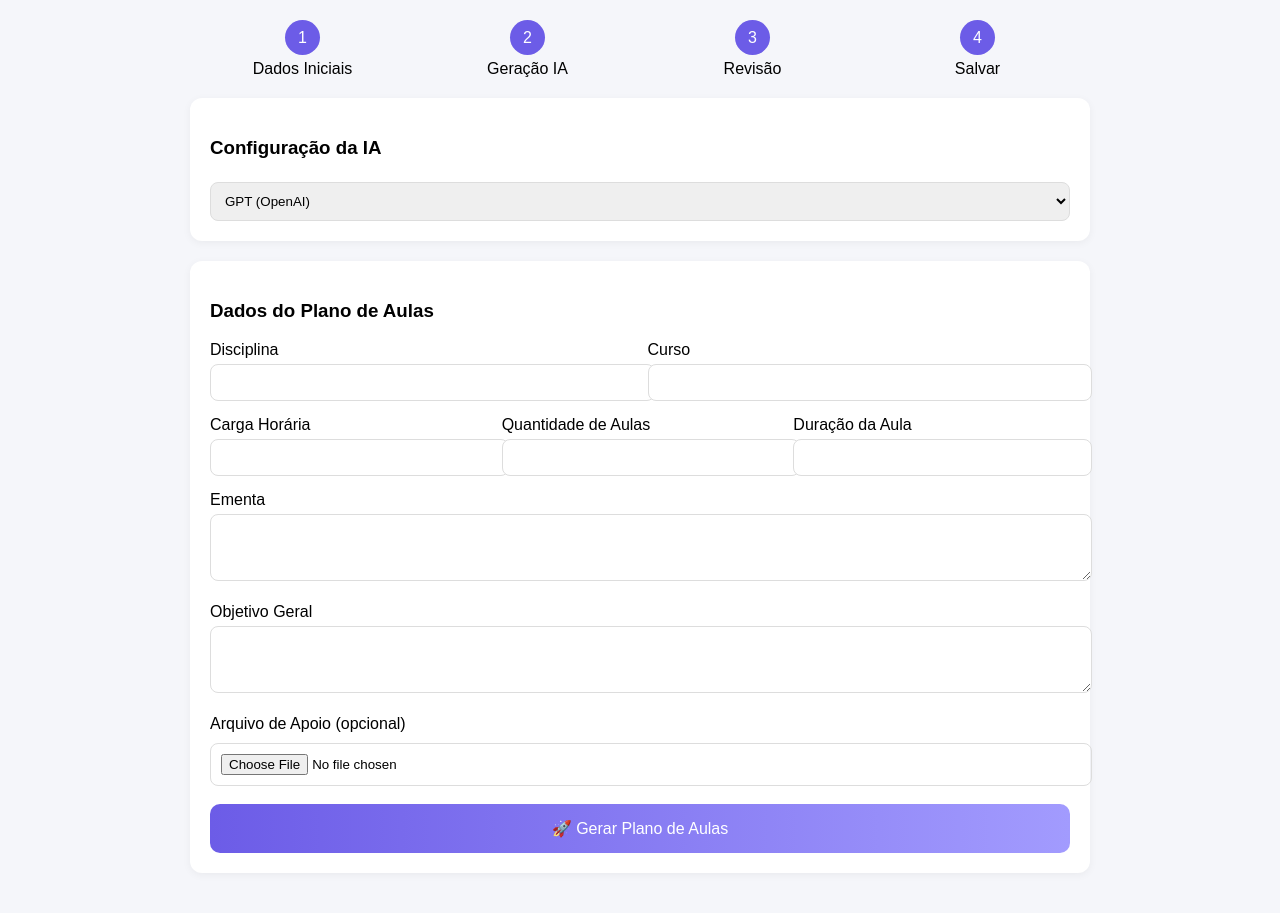
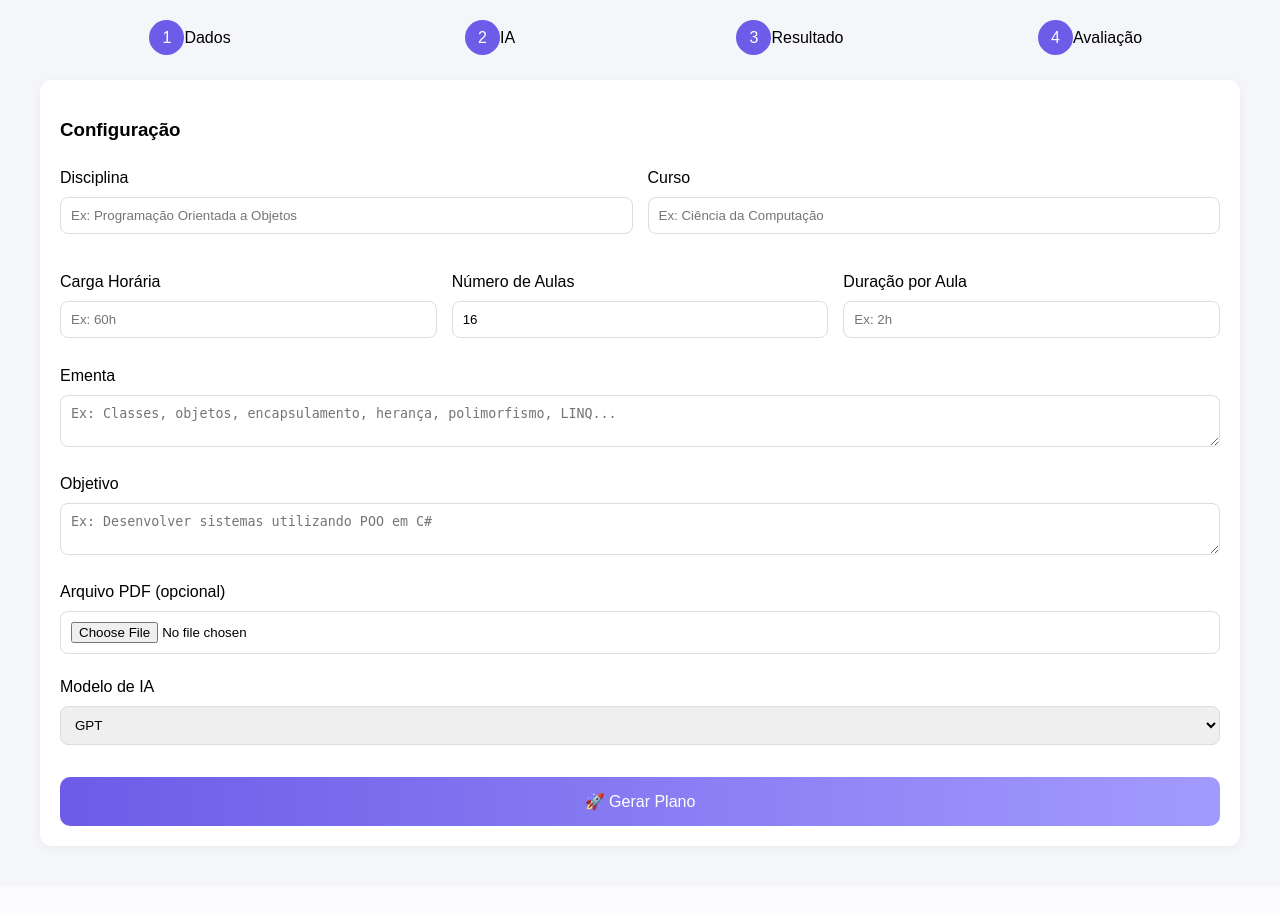
Before and after one commit to MarcelinoGarcia-NA/geradorAula, a Flask app: page / in a window 1280 px wide. After the commit the page ends 848 px from the top, so only its background shows below. Run offline with Flask 3, Linux system fonts and the light colour scheme.

Commit message:
Update index.html

```diff
--- a/templates/index.html
+++ b/templates/index.html
@@ -14,7 +14,7 @@
 }
 
 .container {
-      max-width: 900px;
+  max-width: 1200px;
   margin: auto;
 }
 
@@ -46,7 +46,7 @@
   padding: 20px;
   border-radius: 12px;
   margin-bottom: 20px;
-      box-shadow: 0 2px 8px rgba(0, 0, 0, 0.05);
+  box-shadow: 0 2px 8px rgba(0,0,0,0.05);
 }
 
 .row {
@@ -59,9 +59,7 @@
   flex: 1;
 }
 
-    input,
-    textarea,
-    select {
+input, textarea, select {
   width: 100%;
   padding: 10px;
   border-radius: 8px;
@@ -87,8 +85,71 @@
 button:hover {
   opacity: 0.9;
 }
+
+.resultado-container {
+  display: none;
+  gap: 20px;
+}
+
+.resultado-left {
+  flex: 1.2;
+}
+
+.resultado-right {
+  flex: 1;
+}
+
+.plano-box {
+  background: #fafafa;
+  padding: 15px;
+  border-radius: 8px;
+  max-height: 600px;
+  overflow-y: auto;
+  border: 1px solid #eee;
+}
+
+.metric-grid {
+  display: grid;
+  grid-template-columns: 1fr 1fr;
+  gap: 10px;
+}
+label {
+  display: block;
+  margin-top: 10px;
+  margin-bottom: 5px;
+  font-weight: 500;
+}
+
+input,
+textarea,
+select {
+  width: 100%;
+  padding: 10px;
+  border-radius: 8px;
+  border: 1px solid #ddd;
+  margin-bottom: 14px; /* 🔥 aqui resolve o “colado” */
+  box-sizing: border-box;
+}
+
+.aula {
+  background: white;
+  border-left: 6px solid #6c5ce7;
+  padding: 15px;
+  margin-bottom: 20px;
+  border-radius: 10px;
+  box-shadow: 0 2px 8px rgba(0,0,0,0.05);
+}
+
+.aula h2 {
+  margin-top: 0;
+  color: #6c5ce7;
+}
+
+h4 {
+  margin-bottom: 5px;
+  color: #333;
+}
 </style>
-
 </head>
 
 <body>
@@ -96,102 +157,147 @@
 <div class="container">
 
 <div class="steps">
-      <div class="step">
-        <div class="step-circle">1</div>
-        <div>Dados Iniciais</div>
-      </div>
-      <div class="step">
-        <div class="step-circle">2</div>
-        <div>Geração IA</div>
-      </div>
-      <div class="step">
-        <div class="step-circle">3</div>
-        <div>Revisão</div>
-      </div>
-      <div class="step">
-        <div class="step-circle">4</div>
-        <div>Salvar</div>
-      </div>
+  <div class="step"><div class="step-circle">1</div>Dados</div>
+  <div class="step"><div class="step-circle">2</div>IA</div>
+  <div class="step"><div class="step-circle">3</div>Resultado</div>
+  <div class="step"><div class="step-circle">4</div>Avaliação</div>
 </div>
 
-    <form id="form" method="POST" action="/gerar" enctype="multipart/form-data">
+<form id="form">
 
 <div class="card">
-        <h3>Configuração da IA</h3>
-        <select name="ia">
-          <option value="gpt">GPT (OpenAI)</option>
-          <option value="claude">Claude</option>
-        </select>
-      </div>
 
-      <div class="card">
-        <h3>Dados do Plano de Aulas</h3>
+<h3>Configuração</h3>
 
 <div class="row">
   <div class="col">
     <label>Disciplina</label>
-            <input type="text" name="disciplina" required>
+    <input name="disciplina" placeholder="Ex: Programação Orientada a Objetos" required>
   </div>
+
   <div class="col">
     <label>Curso</label>
-            <input type="text" name="curso" required>
+    <input name="curso" placeholder="Ex: Ciência da Computação" required>
   </div>
 </div>
 
 <div class="row">
   <div class="col">
     <label>Carga Horária</label>
-            <input type="text" name="carga" required>
+    <input name="carga" placeholder="Ex: 60h">
   </div>
+
   <div class="col">
-            <label>Quantidade de Aulas</label>
-            <input type="number" name="qtd_aulas" required>
+    <label>Número de Aulas</label>
+    <input name="qtd_aulas" placeholder="Ex: 16" value="16">
   </div>
+
   <div class="col">
-            <label>Duração da Aula</label>
-            <input type="text" name="duracao" required>
+    <label>Duração por Aula</label>
+    <input name="duracao" placeholder="Ex: 2h">
   </div>
 </div>
 
 <label>Ementa</label>
-        <textarea name="ementa" rows="3" required></textarea>
+<textarea name="ementa" placeholder="Ex: Classes, objetos, encapsulamento, herança, polimorfismo, LINQ..."></textarea>
+
+<label>Objetivo</label>
+<textarea name="objetivo" placeholder="Ex: Desenvolver sistemas utilizando POO em C#"></textarea>
+
+<!-- ✅ INPUT DE ARQUIVO -->
+<label>Arquivo PDF (opcional)</label>
+<input type="file" name="arquivo" accept="application/pdf">
+
+<label>Modelo de IA</label>
+<select name="ia">
+  <option value="gpt">GPT</option>
+  <option value="claude">Claude</option>
+</select>
 
 <br><br>
 
-        <label>Objetivo Geral</label>
-        <textarea name="objetivo" rows="3" required></textarea>
-
-        <br><br>
-
-        <label>Arquivo de Apoio (opcional)</label>
-        <input type="file" name="arquivo" style="margin-top:10px;">
-
-        <br><br>
-
-        <button type="submit">🚀 Gerar Plano de Aulas</button>
+<button type="submit">🚀 Gerar Plano</button>
 
 </div>
+
 </form>
+
+<div id="resultado" class="resultado-container">
+
+<div class="resultado-left card">
+<h3>Plano Gerado</h3>
+<div id="conteudo" class="plano-box"></div>
+</div>
+
+<div class="resultado-right card">
+<h3>Avaliação</h3>
+
+<input id="nomeProfessor" placeholder="Nome do professor">
+
+<div class="metric-grid">
+  <div>
+    <label>Fluidez</label>
+    <input type="number" min="0" max="5" onchange="av.fluidez=this.value">
+  </div>
+
+  <div>
+    <label>Capacidade</label>
+    <input type="number" min="0" max="5" onchange="av.capacidade=this.value">
+  </div>
+
+  <div>
+    <label>Diversidade</label>
+    <input type="number" min="0" max="5" onchange="av.diversidade=this.value">
+  </div>
+
+  <div>
+    <label>Complexidade</label>
+    <input type="number" min="0" max="5" onchange="av.complexidade=this.value">
+  </div>
+
+  <div>
+    <label>Relevância</label>
+    <input type="number" min="0" max="5" onchange="av.relevancia=this.value">
+  </div>
+</div>
+
+<br>
+
+<label>
+Comentários
+</label>
+
+<textarea placeholder="Observações..." onchange="av.observacoes=this.value"></textarea>
+
+<button type="button" onclick="salvar()">📊 Salvar Avaliação</button>
+
+</div>
+
+</div>
 
 </div>
 
 <script>
-document.getElementById("form").addEventListener("submit", async function(e) {
+let av = {
+  fluidez:0,
+  capacidade:0,
+  diversidade:0,
+  complexidade:0,
+  relevancia:0,
+  incompleta:false,
+  observacoes:""
+};
+
+document.getElementById("form").addEventListener("submit", async function(e){
   e.preventDefault();
 
+  const resultado = document.getElementById("resultado");
+  const conteudo = document.getElementById("conteudo");
+
+  resultado.style.display = "flex";
+  conteudo.innerHTML = "⏳ Gerando plano...<br><br>";
+
   const formData = new FormData(this);
-
-  let resultado = document.getElementById("resultado-stream");
-
-  if (!resultado) {
-    resultado = document.createElement("div");
-    resultado.className = "card";
-    resultado.innerHTML = "<h3>Resultado</h3><div id='conteudo'></div>";
-    document.querySelector(".container").appendChild(resultado);
-  }
-
-  const conteudo = document.getElementById("conteudo");
-  conteudo.innerHTML = "⏳ Gerando...<br><br>";
 
   const response = await fetch("/gerar", {
     method: "POST",
@@ -201,13 +307,83 @@ document.getElementById("form").addEventListener("submit", async function(e) {
   const reader = response.body.getReader();
   const decoder = new TextDecoder();
 
+  conteudo.innerHTML = "";
+
+  let buffer = "";
+
+function formatarPlano(texto) {
+  return texto
+    .replace(/=== AULA (\d+) ===/g, `
+      <div class="aula">
+        <h2>📘 Aula $1</h2>
+    `)
+    .replace(/Conteúdo:/g, "<h4>📌 Conteúdo</h4>")
+    .replace(/Recursos didáticos:/g, "<h4>📚 Recursos didáticos</h4>")
+    .replace(/Livro:/g, "<h4>📖 Livro</h4>")
+    .replace(/Capítulo:/g, "<h4>📘 Capítulo</h4>")
+    .replace(/Metodologia:/g, "<h4>🧠 Metodologia</h4>")
+    .replace(/Atividade:/g, "<h4>🛠 Atividade</h4>")
+    .replace(/Avaliação:/g, "<h4>🧾 Avaliação</h4>")
+    .replace(/\n/g, "<br>");
+}
+
 while (true) {
   const { done, value } = await reader.read();
   if (done) break;
 
-    conteudo.innerHTML += decoder.decode(value).replace(/\n/g, "<br>");
+  buffer += decoder.decode(value);
+
+  conteudo.innerHTML = formatarPlano(buffer);
 }
 });
+
+async function salvar(){
+
+  const nome = document.getElementById("nomeProfessor").value;
+
+  const total = Number(av.fluidez)+Number(av.capacidade)+Number(av.diversidade)+Number(av.complexidade)+Number(av.relevancia);
+  const media = (total/5).toFixed(2);
+
+  const dados = {
+    professor: nome,
+    questao: 1,
+    fluidez: av.fluidez,
+    capacidade: av.capacidade,
+    diversidade: av.diversidade,
+    complexidade: av.complexidade,
+    relevancia: av.relevancia,
+    media: media,
+    incompleta: av.incompleta ? "Sim":"Não",
+    observacoes: av.observacoes
+  };
+
+  // pega plano gerado da tela
+  const plano = document.getElementById("conteudo").innerText;
+
+  const payload = {
+    plano: plano,
+    avaliacao: dados,
+    formulario: {
+      disciplina: document.querySelector("[name=disciplina]").value,
+      curso: document.querySelector("[name=curso]").value,
+      carga: document.querySelector("[name=carga]").value,
+      qtd_aulas: document.querySelector("[name=qtd_aulas]").value
+    }
+  };
+
+  const res = await fetch("/download_plano", {
+    method: "POST",
+    headers: {"Content-Type":"application/json"},
+    body: JSON.stringify(payload)
+  });
+
+  const blob = await res.blob();
+
+  const link = document.createElement("a");
+  link.href = URL.createObjectURL(blob);
+  link.download = "plano_completo.zip";
+  link.click();
+}
 </script>
 
 </body>
```
Lines whose indentation alone changed are shown as unchanged.
